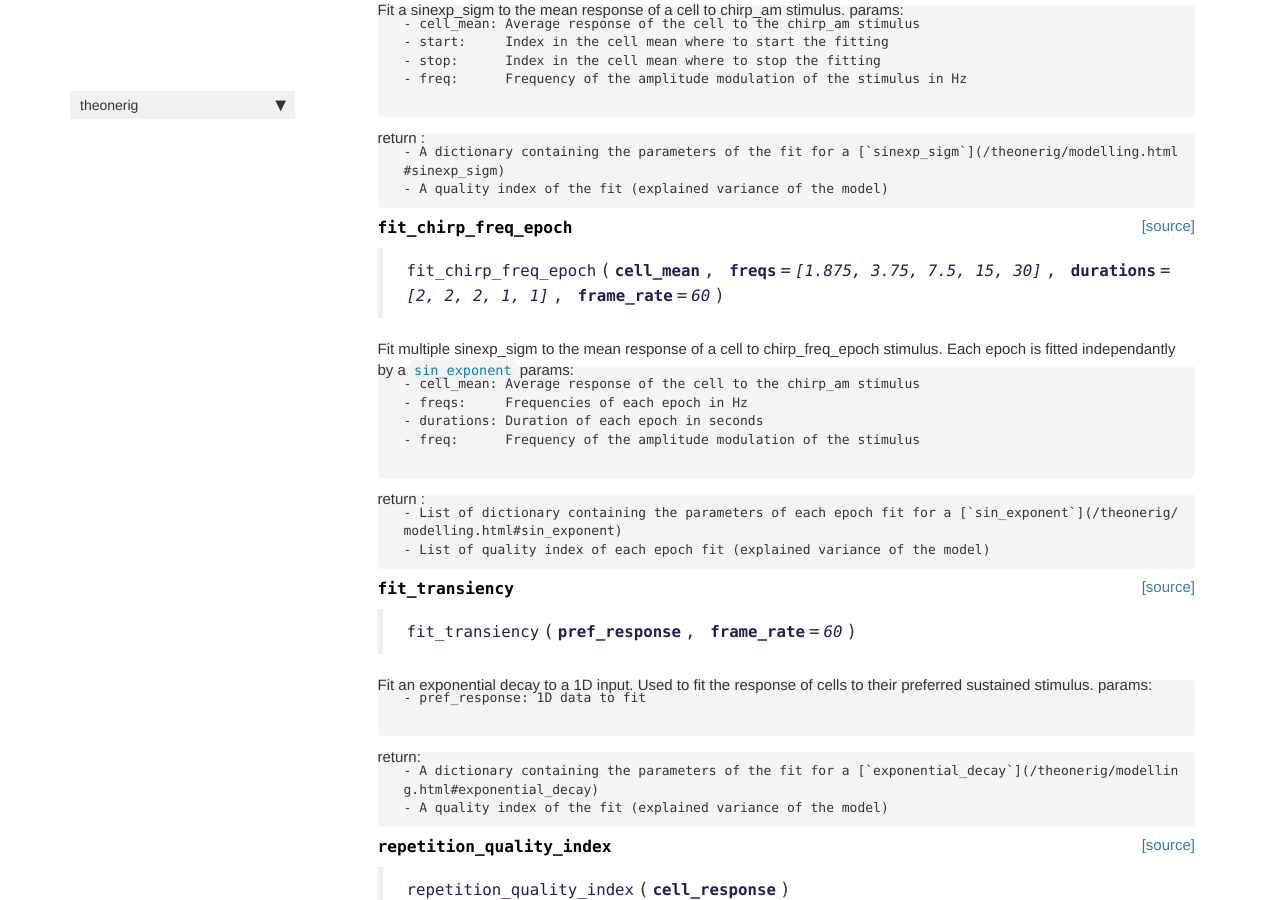
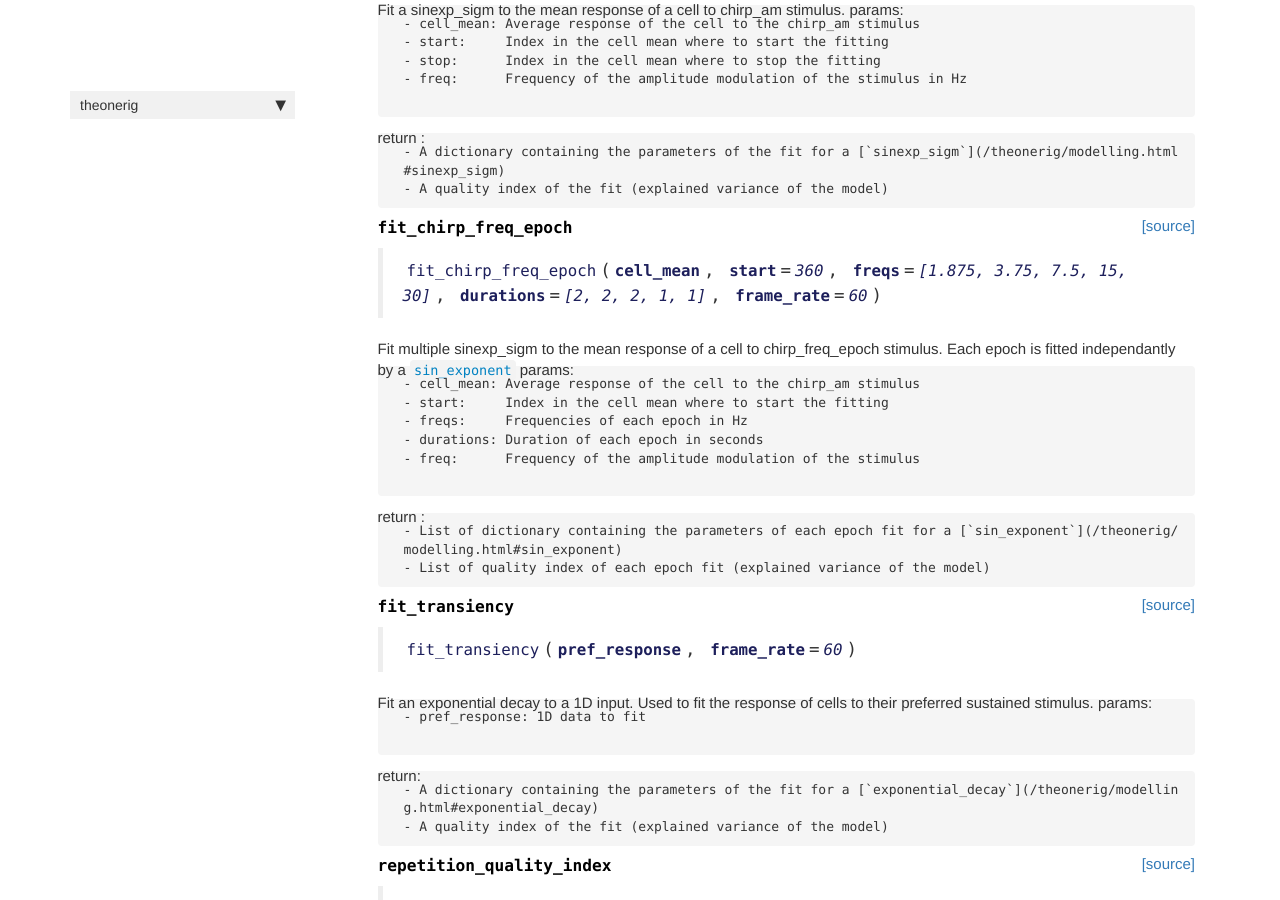
Before and after one commit to Tom-TBT/theonerig, a Jekyll site: the page built from docs/modelling.html, in a window 1280 px wide and 900 px high, scrolled down 7550 px. Built offline with Jekyll 4.4.1, drawn with Linux system fonts in a browser that asks for light colours; nearby versions of some CDN libraries; comment, search, counter and statistics services are not loaded.

Commit message:
Bug fixed of unused parameter in fit_chirp_epoch

```diff
--- a/docs/modelling.html
+++ b/docs/modelling.html
@@ -887,13 +887,14 @@
 
 
 <div class="output_markdown rendered_html output_subarea ">
-<h4 id="fit_chirp_freq_epoch" class="doc_header"><code>fit_chirp_freq_epoch</code><a href="https://github.com/Tom-TBT/theonerig/tree/master/theonerig/modelling.py#L300" class="source_link" style="float:right">[source]</a></h4><blockquote><p><code>fit_chirp_freq_epoch</code>(<strong><code>cell_mean</code></strong>, <strong><code>freqs</code></strong>=<em><code>[1.875, 3.75, 7.5, 15, 30]</code></em>, <strong><code>durations</code></strong>=<em><code>[2, 2, 2, 1, 1]</code></em>, <strong><code>frame_rate</code></strong>=<em><code>60</code></em>)</p>
+<h4 id="fit_chirp_freq_epoch" class="doc_header"><code>fit_chirp_freq_epoch</code><a href="https://github.com/Tom-TBT/theonerig/tree/master/theonerig/modelling.py#L300" class="source_link" style="float:right">[source]</a></h4><blockquote><p><code>fit_chirp_freq_epoch</code>(<strong><code>cell_mean</code></strong>, <strong><code>start</code></strong>=<em><code>360</code></em>, <strong><code>freqs</code></strong>=<em><code>[1.875, 3.75, 7.5, 15, 30]</code></em>, <strong><code>durations</code></strong>=<em><code>[2, 2, 2, 1, 1]</code></em>, <strong><code>frame_rate</code></strong>=<em><code>60</code></em>)</p>
 </blockquote>
 <p>Fit multiple sinexp_sigm to the mean response of a cell to chirp_freq_epoch stimulus.
 Each epoch is fitted independantly by a <a href="/theonerig/modelling.html#sin_exponent"><code>sin_exponent</code></a>
 params:</p>
 
 <pre><code>- cell_mean: Average response of the cell to the chirp_am stimulus
+- start:     Index in the cell mean where to start the fitting
 - freqs:     Frequencies of each epoch in Hz
 - durations: Duration of each epoch in seconds
 - freq:      Frequency of the amplitude modulation of the stimulus
@@ -932,7 +933,7 @@
 
 
 <div class="output_markdown rendered_html output_subarea ">
-<h4 id="fit_transiency" class="doc_header"><code>fit_transiency</code><a href="https://github.com/Tom-TBT/theonerig/tree/master/theonerig/modelling.py#L357" class="source_link" style="float:right">[source]</a></h4><blockquote><p><code>fit_transiency</code>(<strong><code>pref_response</code></strong>, <strong><code>frame_rate</code></strong>=<em><code>60</code></em>)</p>
+<h4 id="fit_transiency" class="doc_header"><code>fit_transiency</code><a href="https://github.com/Tom-TBT/theonerig/tree/master/theonerig/modelling.py#L358" class="source_link" style="float:right">[source]</a></h4><blockquote><p><code>fit_transiency</code>(<strong><code>pref_response</code></strong>, <strong><code>frame_rate</code></strong>=<em><code>60</code></em>)</p>
 </blockquote>
 <p>Fit an exponential decay to a 1D input. Used to fit the response of cells to their preferred
 sustained stimulus.
@@ -974,7 +975,7 @@
 
 
 <div class="output_markdown rendered_html output_subarea ">
-<h4 id="repetition_quality_index" class="doc_header"><code>repetition_quality_index</code><a href="https://github.com/Tom-TBT/theonerig/tree/master/theonerig/modelling.py#L387" class="source_link" style="float:right">[source]</a></h4><blockquote><p><code>repetition_quality_index</code>(<strong><code>cell_response</code></strong>)</p>
+<h4 id="repetition_quality_index" class="doc_header"><code>repetition_quality_index</code><a href="https://github.com/Tom-TBT/theonerig/tree/master/theonerig/modelling.py#L388" class="source_link" style="float:right">[source]</a></h4><blockquote><p><code>repetition_quality_index</code>(<strong><code>cell_response</code></strong>)</p>
 </blockquote>
 <p>Return a quality index of cell response to a repeated stimulus.
 params:</p>
@@ -1002,7 +1003,7 @@
 
 
 <div class="output_markdown rendered_html output_subarea ">
-<h4 id="onoff_transient_index" class="doc_header"><code>onoff_transient_index</code><a href="https://github.com/Tom-TBT/theonerig/tree/master/theonerig/modelling.py#L396" class="source_link" style="float:right">[source]</a></h4><blockquote><p><code>onoff_transient_index</code>(<strong><code>cell_response</code></strong>, <strong><code>start_on</code></strong>=<em><code>120</code></em>, <strong><code>stop_on</code></strong>=<em><code>240</code></em>, <strong><code>start_off</code></strong>=<em><code>240</code></em>, <strong><code>stop_off</code></strong>=<em><code>360</code></em>)</p>
+<h4 id="onoff_transient_index" class="doc_header"><code>onoff_transient_index</code><a href="https://github.com/Tom-TBT/theonerig/tree/master/theonerig/modelling.py#L397" class="source_link" style="float:right">[source]</a></h4><blockquote><p><code>onoff_transient_index</code>(<strong><code>cell_response</code></strong>, <strong><code>start_on</code></strong>=<em><code>120</code></em>, <strong><code>stop_on</code></strong>=<em><code>240</code></em>, <strong><code>start_off</code></strong>=<em><code>240</code></em>, <strong><code>stop_off</code></strong>=<em><code>360</code></em>)</p>
 </blockquote>
 <p>Return both on-off and transient indexes of cell response. Transiency index is not always
 ideal to describe the cells response. Consider fitting an exponential decay with <a href="/theonerig/modelling.html#fit_transiency"><code>fit_transiency</code></a>.
```
Also changed, not shown: theonerig/modelling.py (+4 -3 lines), 1 other file.
